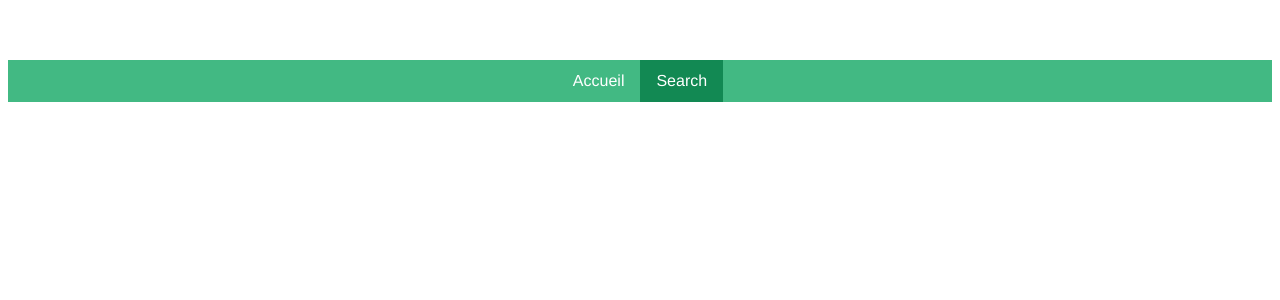
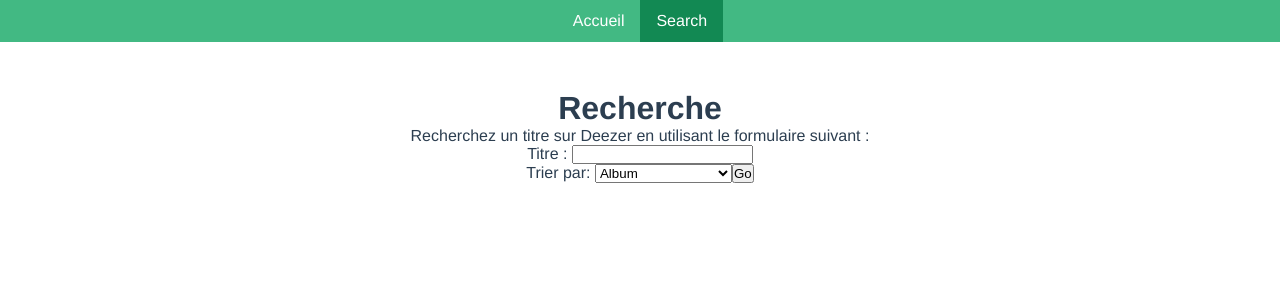
Before and after one commit to Woooooood/deezweb, a Vue app: page /#/search in a window 1280 px wide. Shown: the top 300 px of the page. Built offline with nearby package versions, Linux system fonts and the light colour scheme; the HTML template or start-up script is replaced by a standard one.

Commit message:
Finished Search system, user can now search his song and filter by album, popularity etc

```diff
--- a/package.json
+++ b/package.json
@@ -8,6 +8,7 @@
     "lint": "vue-cli-service lint"
   },
   "dependencies": {
+    "fetch-jsonp": "^1.1.3",
     "node-sass": "^4.11.0",
     "sass-loader": "^7.1.0",
     "vue": "^2.5.21",
@@ -20,7 +21,8 @@
     "babel-eslint": "^10.0.1",
     "eslint": "^5.8.0",
     "eslint-plugin-vue": "^5.0.0",
-    "vue-template-compiler": "^2.5.21"
+    "vue-loader": "^15.6.2",
+    "vue-template-compiler": "^2.5.22"
   },
   "eslintConfig": {
     "root": true,
--- a/src/App.vue
+++ b/src/App.vue
@@ -1,37 +1,31 @@
  <template>
   <div id="app">
-    <navbar>
-    <img alt="Vue logo" src="./assets/logo.png">
-    <music-card></music-card>
-    </navbar>
-
+    <Navbar />
+    <router-view/>
   </div>
 </template>
 
 <script>
 import Navbar from '@/components/Navbar.vue'
-import Home from '@/components/Home.vue'
-import Search from '@/components/Search.vue'
-import MusicCard from '@/components/MusicCard.vue'
 
 export default {
   name: 'app',
   components: {
     Navbar,
-    Home,
-    Search,
-    MusicCard
   }
 }
 </script>
 
 <style>
+*{
+  margin: 0;
+  padding: 0;
+}
 #app {
   font-family: 'Avenir', Helvetica, Arial, sans-serif;
   -webkit-font-smoothing: antialiased;
   -moz-osx-font-smoothing: grayscale;
   text-align: center;
   color: #2c3e50;
-  margin-top: 60px;
 }
 </style>
--- a/src/components/Home.vue
+++ b/src/components/Home.vue
@@ -1,14 +1,22 @@
 <template>
-    <div></div>
+    <div>
+        <h1>Bienvenue sur Deezweb</h1>
+    </div>
 </template>
 
 <script>
+
+import	MusicCard from '@/components/MusicCard.vue'
 export default {
-data() {
-    return {
+    name : 'Home',
+    components :{
+        MusicCard,
+    },
+    data() {
+        return {
 
-    }
-},
+        }
+    },
 }
 </script>
 
--- a/src/components/MusicCard.vue
+++ b/src/components/MusicCard.vue
@@ -1,16 +1,28 @@
 <template>
-    <div>
-        <img src="" alt="">
-        <h1></h1>
-        <p></p>
-        <audio controls></audio>
-        <button></button>
+    <div v-if="song">
+        <div class="container">
+            <img :src="song.artist.picture" alt="">
+            <h1>Titre : {{song.title}}</h1>
+            <p>Artiste : {{song.artist.name}}</p>
+        </div>
+        <audio controls :src="song.preview" type="audio/mpeg"/>
     </div>
 </template>
 
 <script>
 export default {
-    name: 'MusicCard'
+    name: 'MusicCard',
+    props: {
+        song : Object,
+    },
+    data() {
+        return {
+
+        }
+    },
+    methods: {
+
+    },
 }
 </script>
 
--- a/src/components/Search.vue
+++ b/src/components/Search.vue
@@ -1,13 +1,55 @@
 <template>
-    <p>yo</p>
+<div>
+    <h1>Recherche</h1>
+    <p>Recherchez un titre sur Deezer en utilisant le formulaire suivant :</p>
+    <form @submit.prevent="submit">
+        <label>Titre : </label>
+        <input type="text" v-model="title">
+        <br>
+        <label>Trier par: </label>
+        <select v-model="searchBy">
+            <option value="ALBUM_DESC">Album</option>
+            <option value="ARTIST_DESC">Artiste</option>
+            <option value="TRACK_DESC">Musique</option>
+            <option value="RANKING_DESC">Les plus populaires</option>
+            <option  value="RATING_DESC">Les mieux notés</option>
+        </select>
+        <button type="submit">Go</button>
+    </form>
+    <div v-if="song">
+        <MusicCard v-for="(item, index) in song.data" :key="index" :song="item"/>
+    </div>
+    <div v-if="song">
+        <div v-if="song.data.length == 0">
+            No results found ...
+        </div>
+    </div>
+
+</div>
 </template>
 
 <script>
+import MusicServices from '@/services/MusicServices.js'
+import MusicCard from '@/components/MusicCard.vue'
 export default {
+    name : 'Search',
     data() {
         return {
+            title : '',
+            searchBy : 'ALBUM_DESC',
+            song : null
+        };
+    },
+    components: {
+        MusicCard,
+    },
 
-        }
+    methods: {
+        submit(){
+            MusicServices.search(this.title, this.searchBy, 9).then((song) => {
+                this.song = song
+            });
+        },
     },
 }
 </script>
--- a/src/main.js
+++ b/src/main.js
@@ -11,7 +11,7 @@ const router = new VueRouter({
   routes: [
     // Configuration des routes de l'application
     { name: 'home', path: '/', component: Home },
-    {name: 'search', path: '/search', component: Search }
+    { name: 'search', path: '/search', component: Search }
   ]
 })
 
@@ -20,5 +20,5 @@ Vue.config.productionTip = false
 
 new Vue({
   render: h => h(App),
-  router: router
+  router
 }).$mount('#app')
--- /dev/null
+++ b/src/services/MusicServices.js
@@ -0,0 +1,17 @@
+import fetchjsonp from 'fetch-jsonp'
+
+const API_ENDPOINT = 'https://api.deezer.com/'
+
+export default {
+  search(search, order) {
+    return fetchjsonp(`${API_ENDPOINT}search?q=${search}&order=${order}&output=jsonp`)
+      .then(res => res.json())
+      .then(res => {
+        if (res.error === 1) {
+            return Promise.reject(res)
+        } else {
+            return Promise.resolve(res)
+        }
+      })
+  }
+}
```
Also changed, not shown: services/MusicServices.js (deleted), 1 other file (tests, documents, lock files or other folders).
